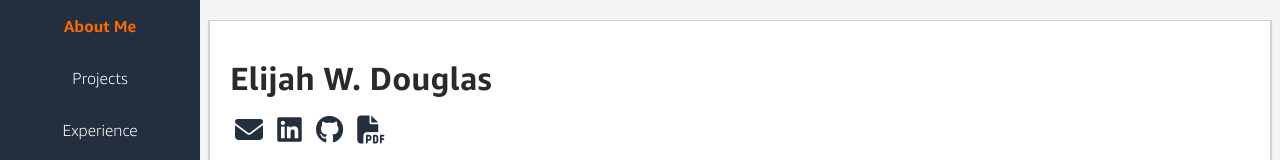
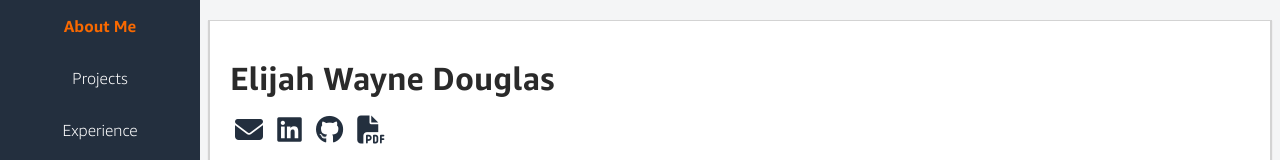
Before and after one commit to ELiGRP/CloudResumeChallenge, a plain HTML site: page FrontEnd/index.html in a window 1280 px wide. Shown: the top 160 px of the page. Drawn offline with Linux system fonts and the light colour scheme; no server answers.

Commit message:
github actions

```diff
--- a/FrontEnd/index.html
+++ b/FrontEnd/index.html
@@ -26,7 +26,7 @@
 </div>
 
 	<div class="header">
-		<h1>Elijah W. Douglas</h1>
+		<h1>Elijah Wayne Douglas</h1>
 		<span><a href="mailto:elijahdouglas1997@gmail.com"><i class="fa-solid fa-envelope"></i></a>
 		<a href="https://www.linkedin.com/in/elijah-douglas/"><i class="fa-brands fa-linkedin"></i></a>
 		<a href="https://github.com/ELiGRP"><i class="fa-brands fa-github";></i></a>
```
